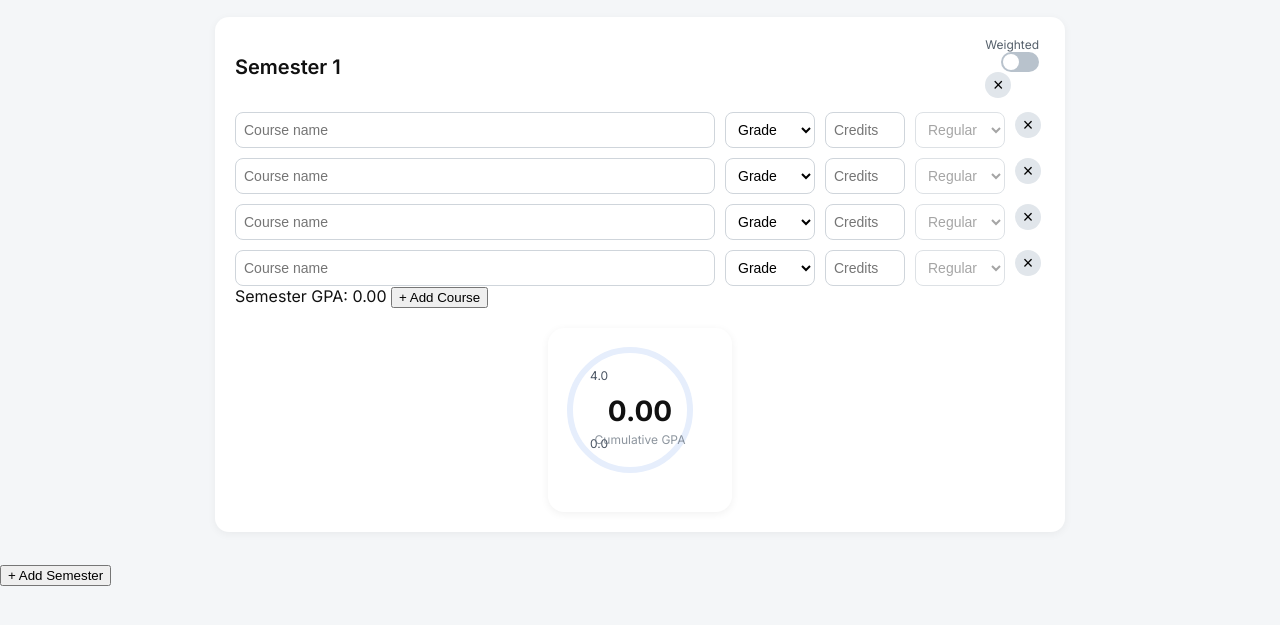
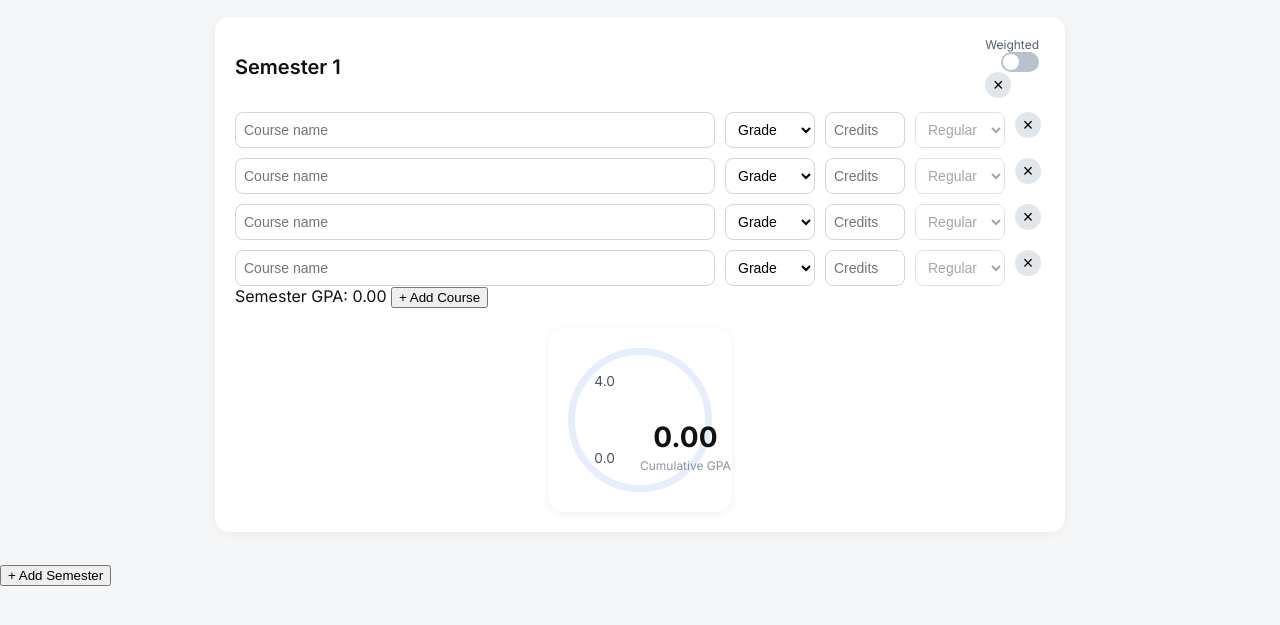
Before and after one commit to 562922/gpaCalculator, a plain HTML site: page index.html in a window 1280 px wide. Shown: the part 105-730 px from the top of the page. Drawn offline with Linux system fonts and the light colour scheme.

Commit message:
fix........

```diff
--- a/style.css
+++ b/style.css
@@ -265,3 +265,12 @@ body.dark .tick4 {
 #darkModeToggle.on .knob {
   transform: translateX(24px);
 }
+#gaugeTemplate svg {
+  position: relative;
+  width: 100%;
+  height: 100%;
+  overflow: visible;
+}
+#gaugeTemplate .gpa-value {
+  transform: translate(+0, +0);
+}
```
